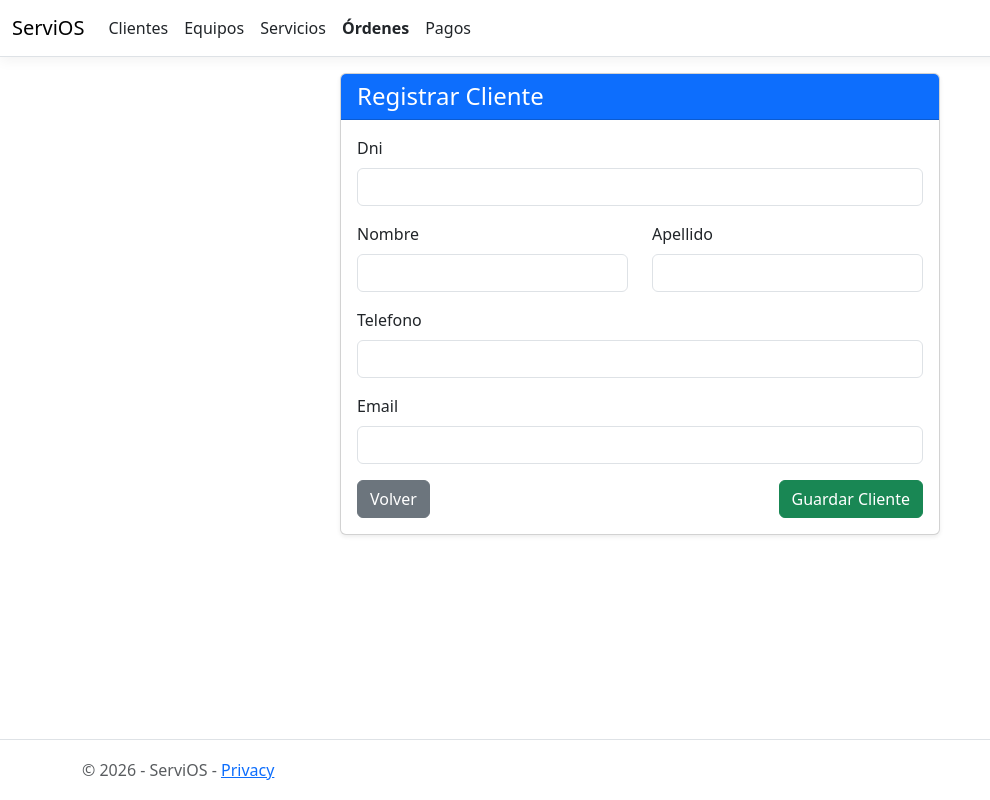
After one commit to Lautaro-10/ServiOS, an ASP.NET Core app: page /Clientes/Create in a window 1280 px wide. The commit adds this page. Shown: the whole page, without its empty margins (0-990 px from the left). Run offline with ASP.NET Core 8, Linux system fonts and the light colour scheme; style sheets or scripts are compiled from the project's sources; some libraries are stand-ins or nearby versions.

Commit message:
Añadir vistas para crear, detallar y listar clientes, ynavegación en el layout

```diff
--- /dev/null
+++ b/Views/Clientes/Create.cshtml
@@ -0,0 +1,52 @@
+@model ServiOS.Models.Cliente
+
+@{
+    ViewData["Title"] = "Nuevo Cliente";
+}
+
+<div class="card shadow-sm mx-auto" style="max-width: 600px;">
+    <div class="card-header bg-primary text-white">
+        <h4 class="mb-0">Registrar Cliente</h4>
+    </div>
+    <div class="card-body">
+        <form asp-action="Create">
+            <div asp-validation-summary="ModelOnly" class="text-danger mb-3"></div>
+
+            <div class="mb-3">
+                <label asp-for="Dni" class="form-label"></label>
+                <input asp-for="Dni" class="form-control" />
+                <span asp-validation-for="Dni" class="text-danger"></span>
+            </div>
+
+            <div class="row mb-3">
+                <div class="col">
+                    <label asp-for="Nombre" class="form-label"></label>
+                    <input asp-for="Nombre" class="form-control" />
+                    <span asp-validation-for="Nombre" class="text-danger"></span>
+                </div>
+                <div class="col">
+                    <label asp-for="Apellido" class="form-label"></label>
+                    <input asp-for="Apellido" class="form-control" />
+                    <span asp-validation-for="Apellido" class="text-danger"></span>
+                </div>
+            </div>
+
+            <div class="mb-3">
+                <label asp-for="Telefono" class="form-label"></label>
+                <input asp-for="Telefono" class="form-control" />
+                <span asp-validation-for="Telefono" class="text-danger"></span>
+            </div>
+
+            <div class="mb-3">
+                <label asp-for="Email" class="form-label"></label>
+                <input asp-for="Email" class="form-control" />
+                <span asp-validation-for="Email" class="text-danger"></span>
+            </div>
+
+            <div class="d-flex justify-content-between">
+                <a asp-action="Index" class="btn btn-secondary">Volver</a>
+                <button type="submit" class="btn btn-success">Guardar Cliente</button>
+            </div>
+        </form>
+    </div>
+</div>
--- a/Views/Shared/_Layout.cshtml
+++ b/Views/Shared/_Layout.cshtml
@@ -20,11 +20,20 @@
                 </button>
                 <div class="navbar-collapse collapse d-sm-inline-flex justify-content-between">
                     <ul class="navbar-nav flex-grow-1">
-                        <li class="nav-item">
-                            <a class="nav-link text-dark" asp-area="" asp-controller="Home" asp-action="Index">Home</a>
+                         <li class="nav-item">
+                            <a class="nav-link text-dark" asp-controller="Clientes" asp-action="Index">Clientes</a>
                         </li>
                         <li class="nav-item">
-                            <a class="nav-link text-dark" asp-area="" asp-controller="Home" asp-action="Privacy">Privacy</a>
+                            <a class="nav-link text-dark" asp-controller="Equipos" asp-action="Index">Equipos</a>
+                        </li>
+                        <li class="nav-item">
+                            <a class="nav-link text-dark" asp-controller="TiposServicio" asp-action="Index">Servicios</a>
+                        </li>
+                        <li class="nav-item">
+                            <a class="nav-link text-dark fw-bold text-primary" asp-controller="OrdenesReparacion" asp-action="Index">Órdenes</a>
+                        </li>
+                        <li class="nav-item">
+                            <a class="nav-link text-dark" asp-controller="Pagos" asp-action="Index">Pagos</a>
                         </li>
                     </ul>
                 </div>
```
Also changed, not shown: Views/Clientes/Details.cshtml (added, +33 -0 lines), Views/Clientes/Index.cshtml (added, +37 -0 lines).
